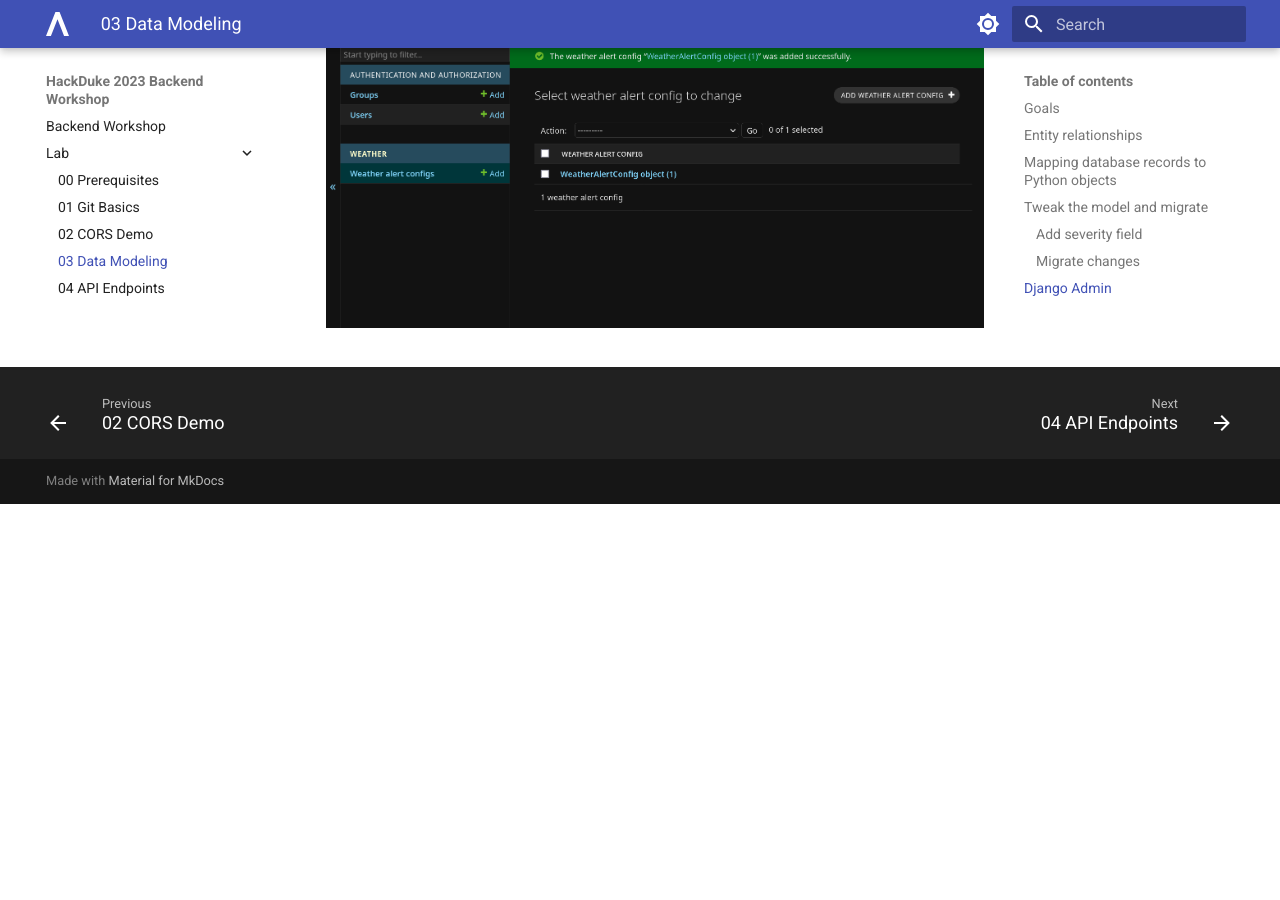
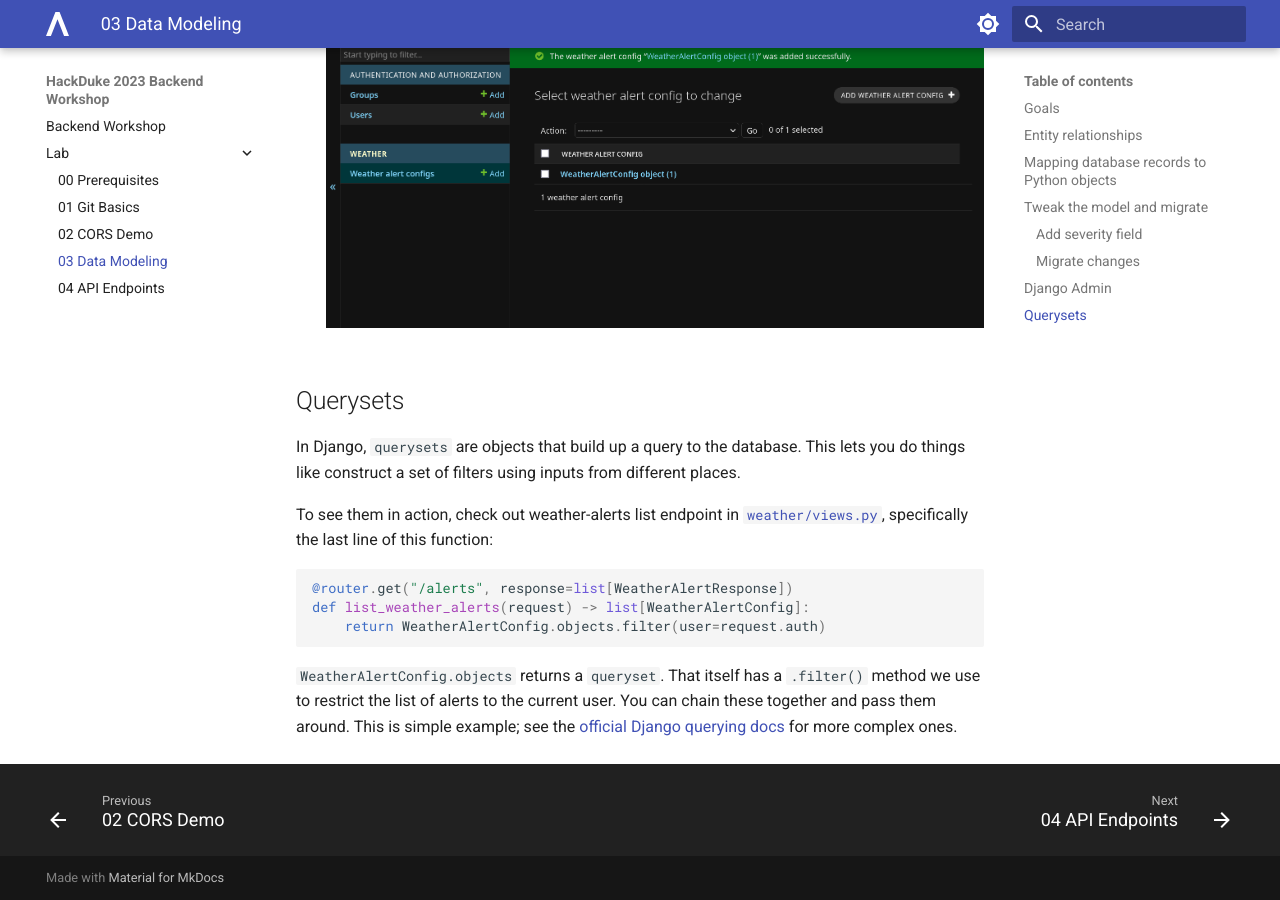
Before and after one commit to johnjameswhitman/hackduke2023backend, an MkDocs documentation site: the page built from docs/lab/03_data_modeling.md, in a window 1280 px wide and 900 px high, scrolled down 5327 px. Built offline with MkDocs 1.6.1 and Material for MkDocs 9.7.7, drawn with Linux system fonts in a browser that asks for light colours; before the commit the page ends 5831 px from its top, so only the background shows below that.

Commit message:
Adds queryset example to models lab.

````diff
--- a/docs/lab/03_data_modeling.md
+++ b/docs/lab/03_data_modeling.md
@@ -194,3 +194,26 @@ see what it looks like:
 5. The new alert appears in the list
 
     ![Weather alert config list](03_data_modeling/admin_weather_alert_config_list.png)
+
+## Querysets
+
+In Django, `querysets` are objects that build up a query to the database.
+This lets you do things like construct a set of filters using inputs from
+different places.
+
+To see them in action, check out weather-alerts list endpoint in
+[`weather/views.py`][weather_views], specifically the last line of this function:
+
+```python
+@router.get("/alerts", response=list[WeatherAlertResponse])
+def list_weather_alerts(request) -> list[WeatherAlertConfig]:
+    return WeatherAlertConfig.objects.filter(user=request.auth)
+```
+
+`WeatherAlertConfig.objects` returns a `queryset`. That itself has a `.filter()`
+method we use to restrict the list of alerts to the current user. You can
+chain these together and pass them around. This is simple example; see the
+[official Django querying docs][django_docs_querying] for more complex ones.
+
+[django_docs_querying]: https://docs.djangoproject.com/en/4.2/topics/db/queries/#retrieving-specific-objects-with-filters
+[weather_views]: https://github.com/johnjameswhitman/hackduke2023backend/blob/234d647babba5e3dadbbb90edb6b4ba7046d5b3c/weather/views.py#L38-L40
````
Also changed, not shown: docs/lab/04_api_endpoints.md (+0 -1 lines).
